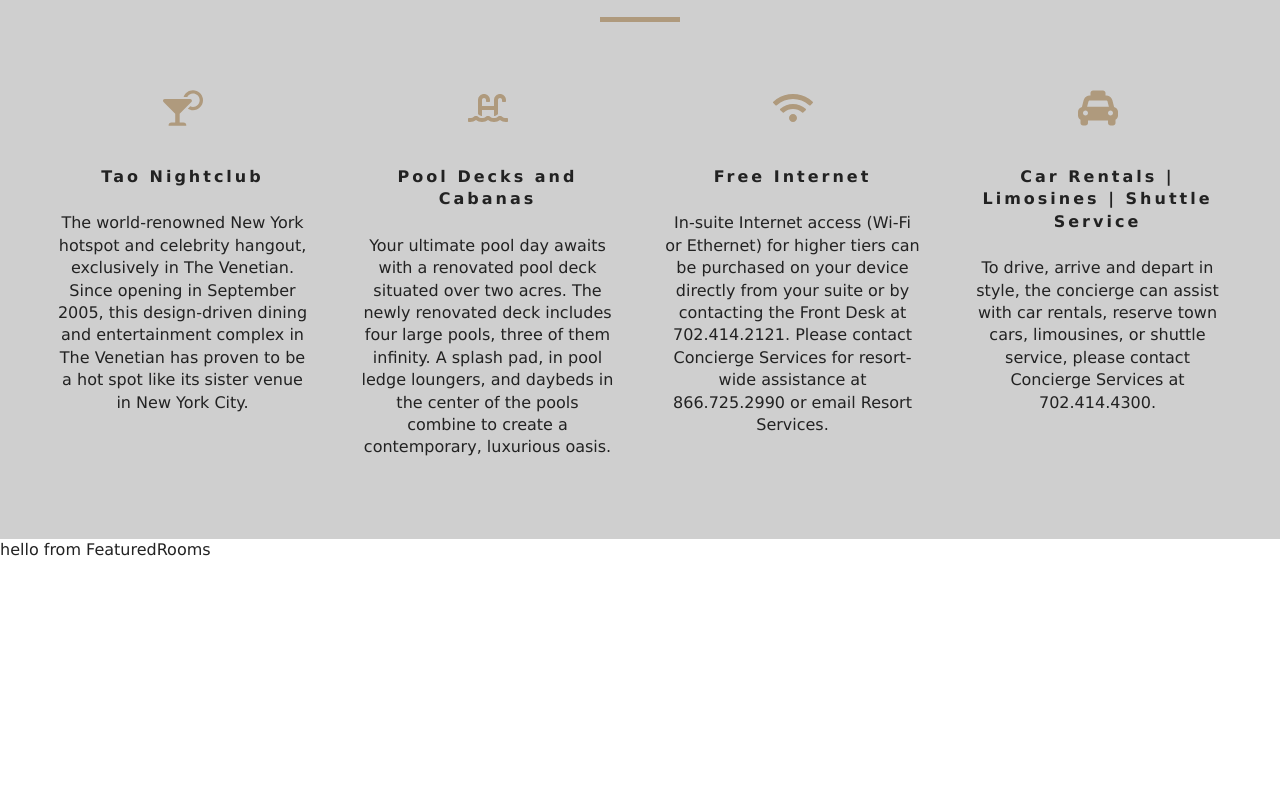
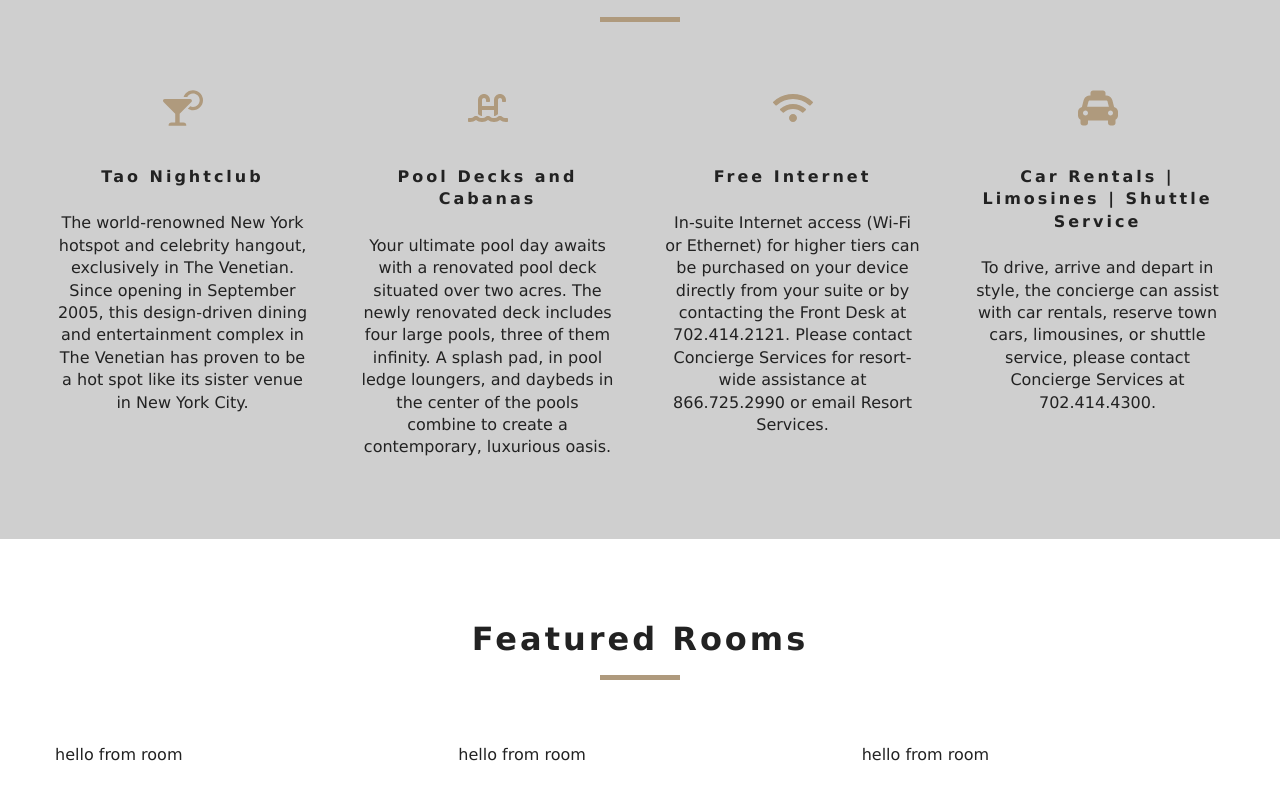
Before and after one commit to dakaras/resort-react-app, a React (Create React App) app: page / in a window 1280 px wide. Shown: the part 919-1719 px from the top of the page. Before the commit the page ends 1480 px from the top, so only its background shows below. Built offline with nearby package versions, Linux system fonts and the light colour scheme.

Commit message:
added Room.js

```diff
--- a/src/Context.js
+++ b/src/Context.js
@@ -17,7 +17,10 @@
         let rooms = this.formatData(items)
         let featuredRooms = rooms.filter(room => room.featured === true)
         this.setState({
-            rooms, featuredRooms, sortedRooms: rooms, loading: false
+            rooms,
+            featuredRooms,
+            sortedRooms: rooms,
+            loading: false
         })
     }
 
--- a/src/components/FeaturedRooms.js
+++ b/src/components/FeaturedRooms.js
@@ -1,15 +1,23 @@
 import React, { Component } from 'react'
 import {RoomContext} from '../Context'
+import Loading from './Loading'
+import Room from './Room'
+import Title from './Title'
 export default class FeaturedRooms extends Component {
     static contextType = RoomContext
     render() {
-        const {featuredRooms: rooms} = this.context
-        console.log(rooms);
+        let {loading, featuredRooms: rooms} = this.context
+        rooms = rooms.map(room => {
+            return <Room key={room.id} room={room}/>
+        })
 
         return (
-            <div>
-                hello from FeaturedRooms
-            </div>
+            <section className='featured-rooms'>
+                <Title title='featured rooms'/>
+                <div className='featured-rooms-center'>
+                    {loading?<Loading/> : rooms}
+                </div>
+            </section>
         )
     }
 }
--- a/src/components/Loading.js
+++ b/src/components/Loading.js
@@ -1,5 +1,6 @@
 import React from 'react'
-import loadingGif from './images/gif/loading-gear.gif'
+import loadingGif from '../images/gif/loading-gear.gif'
+
 export default function Loading() {
     return (
         <div className='loading'>
--- /dev/null
+++ b/src/components/Room.js
@@ -0,0 +1,9 @@
+import React from 'react'
+
+export default function Room() {
+    return (
+        <div>
+            hello from room
+        </div>
+    )
+}
```
